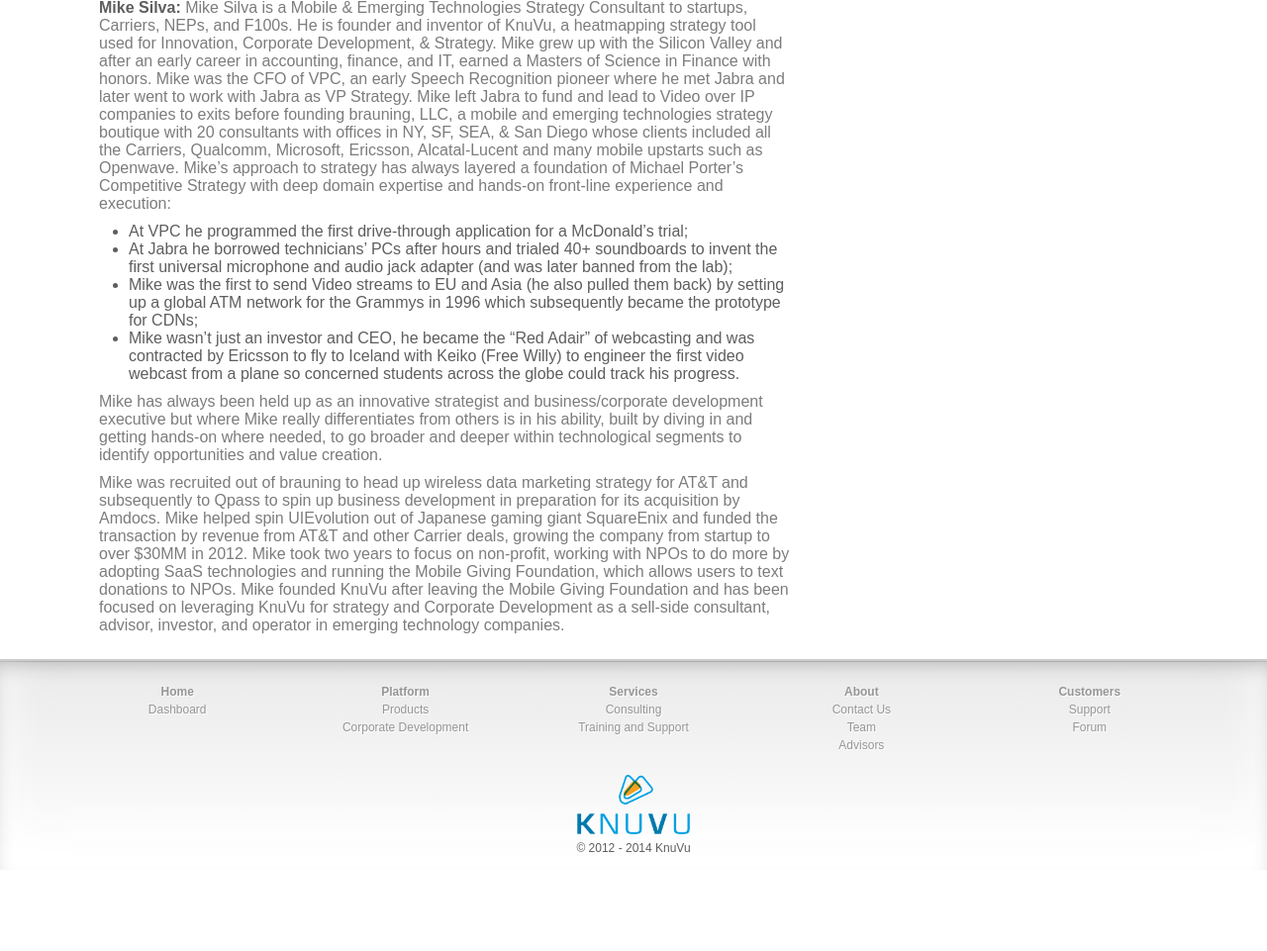
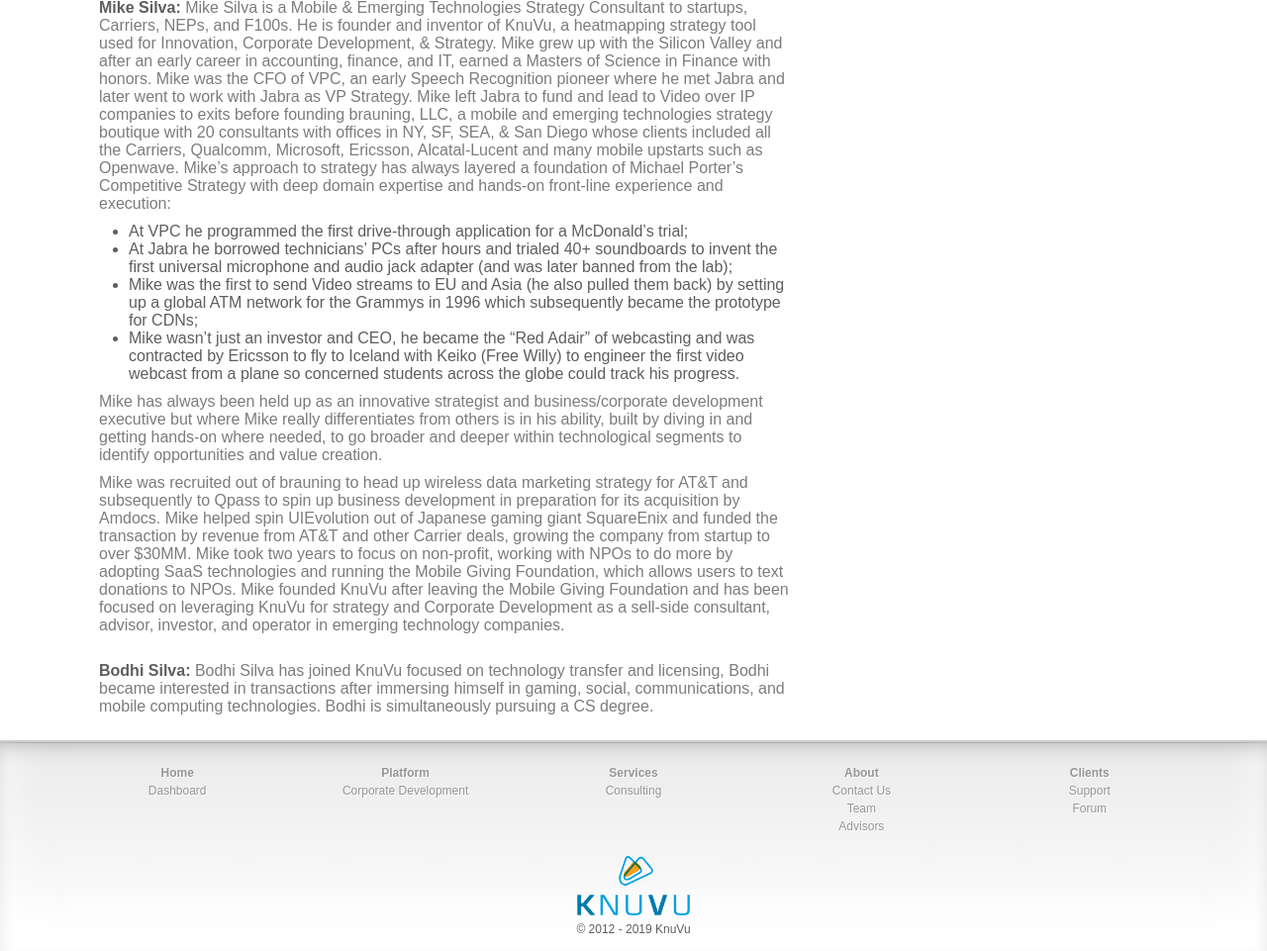
Before and after one commit to shawndeprey/legacy-knuvu, a CodeIgniter app: page /knuvu/board-of-directors in a window 1280 px wide. Shown: the part 343-1304 px from the top of the page at 99% size. Before the commit the page ends 1222 px from the top, so only its background shows below. Run offline with CodeIgniter, Linux system fonts and the light colour scheme.

Commit message:
Make site changes for silva

```diff
--- a/main/application/views/pages/board-of-directors.php
+++ b/main/application/views/pages/board-of-directors.php
@@ -18,6 +18,7 @@
 
   <div class="copy-body">
     <div class="inner-copy">
+
       <p>
         <strong>Mike Silva:</strong> Mike Silva is a Mobile & Emerging Technologies Strategy Consultant to startups,
         Carriers, NEPs, and F100s. He is founder and inventor of KnuVu, a heatmapping strategy tool used for Innovation,
@@ -55,10 +56,19 @@
         Mike was recruited out of brauning to head up wireless data marketing strategy for AT&T and subsequently to Qpass to spin
         up business development in preparation for its acquisition by Amdocs. Mike helped spin UIEvolution out of Japanese gaming
         giant SquareEnix and funded the transaction by revenue from AT&T and other Carrier deals, growing the company from startup
-        to over $30MM in 2012. Mike took two years to focus on non-profit, working with NPOs to do more by adopting SaaS technologies
-        and running the Mobile Giving Foundation, which allows users to text donations to NPOs. Mike founded KnuVu after leaving the
+        to over $30MM. Mike took two years to focus on non-profit, working with NPOs to do more by adopting SaaS technologies and
+        running the Mobile Giving Foundation, which allows users to text donations to NPOs. Mike founded KnuVu after leaving the
         Mobile Giving Foundation and has been focused on leveraging KnuVu for strategy and Corporate Development as a sell-side
         consultant, advisor, investor, and operator in emerging technology companies.
+      </p>
+    </div>
+
+    <div class="inner-copy">
+      <p>
+        <br />
+        <strong>Bodhi Silva:</strong> Bodhi Silva has joined KnuVu focused on technology transfer and licensing, Bodhi became interested
+        in transactions after immersing himself in gaming, social, communications, and mobile computing technologies. Bodhi is simultaneously
+        pursuing a CS degree.
       </p>
     </div>
   </div>
--- a/main/application/views/partials/footer.php
+++ b/main/application/views/partials/footer.php
@@ -6,19 +6,19 @@
 				<td width="20%"><strong>Platform</strong></td>
 				<td width="20%"><strong><a href="<?php echo base_url('professional-services/'); ?>">Services</a></strong></td>
 				<td width="20%"><strong><a href="<?php echo base_url('about/'); ?>">About</a></strong></td>
-				<td width="20%"><strong>Customers</strong></td>
+				<td width="20%"><strong>Clients</strong></td>
 			</tr>
 			<tr>
 				<td width="20%"><a href="<?php echo base_url('dashboard/'); ?>">Dashboard</a></td>
-				<td width="20%"><a href="<?php echo base_url('products/'); ?>">Products</a></td>
+				<td width="20%"><a href="<?php echo base_url('corp-development/'); ?>">Corporate Development</a></td>
 				<td width="20%"><a href="<?php echo base_url('consulting-and-transactional-services/'); ?>">Consulting</a></td>
 				<td width="20%"><a href="<?php echo base_url('contact-us/'); ?>">Contact Us</a></td>
 				<td width="20%"><a href="<?php echo base_url('dashboard/'); ?>">Support</a></td>
 			</tr>
 			<tr>
 				<td width="20%"></td>
-				<td width="20%"><a href="<?php echo base_url('corp-development/'); ?>">Corporate Development</a></td>
-				<td width="20%"><a href="<?php echo base_url('training-support/'); ?>">Training and Support</a></td>
+				<td width="20%"></td>
+				<td width="20%"></td>
 				<td width="20%"><a href="<?php echo base_url('board-of-directors/'); ?>">Team</a></td>
 				<td width="20%"><a href="<?php echo base_url('dashboard/'); ?>">Forum</a></td>
 			</tr>
@@ -40,7 +40,7 @@
 				<td colspan="5"><center><img src="<?php echo base_url('application/assets/images/template/logo-full.png'); ?>" height="60" alt="knuvu_logo"></center></td>
 			</tr>
 			<tr>
-				<td colspan="5">&copy; 2012 - 2014 KnuVu</td>
+				<td colspan="5">&copy; 2012 - 2019 KnuVu</td>
 			</tr>
 		</table>
 	</div>
```
